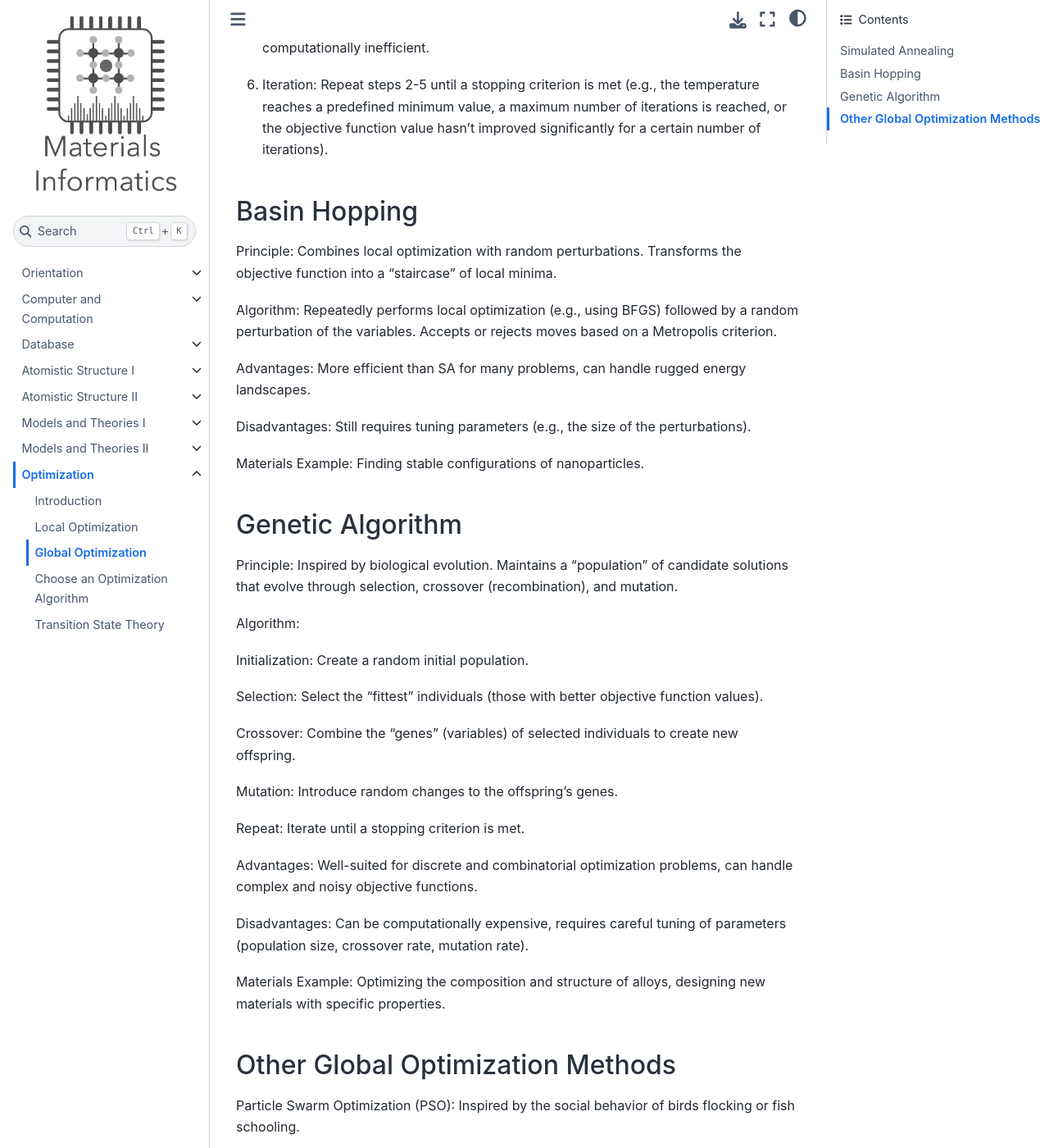
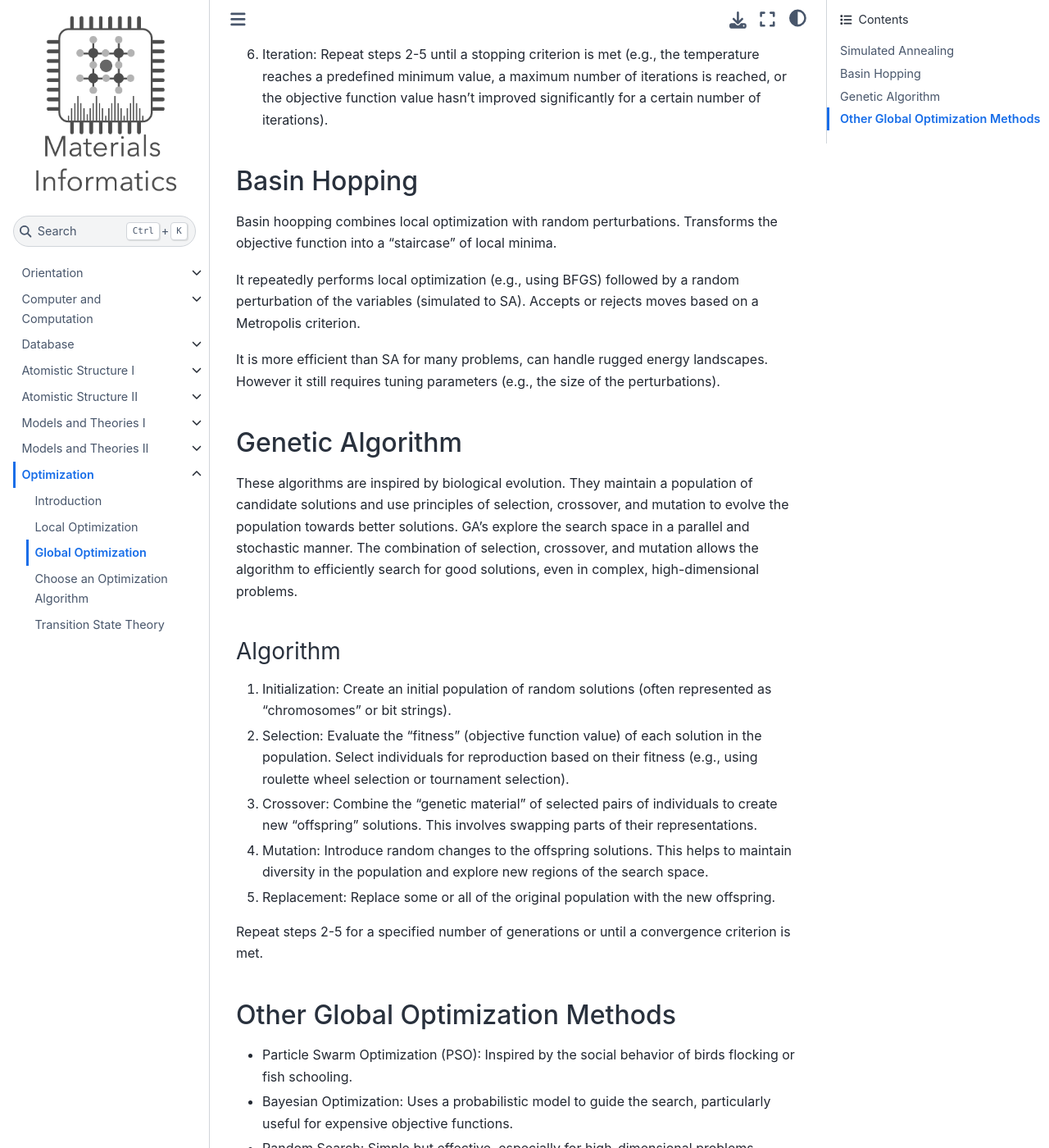
Before and after one commit to deng-group/MLE4217_5219_book, a Jupyter Book: the page built from optimization/global_optimization.md, in a window 1280 px wide and 1400 px high, scrolled down 1330 px. Shown: the whole window at 82% size. Built offline with Jupyter Book 1.0.4 settings and Sphinx 7.4.7 and the Sphinx Book theme 1.1.4, drawn with Linux system fonts in a browser that asks for light colours; pages that are not in the unit, such as notebooks, are missing from menus; comment, search, counter and statistics services are not loaded; some of the changed text lies outside the part shown.

Commit message:
Refine optimization documentation by enhancing the choose_opt.md, global_optimization.md, and local_optimization.md files for clarity and detail; improve explanations of algorithm selection and update mathematical expressions.

```diff
--- a/optimization/global_optimization.md
+++ b/optimization/global_optimization.md
@@ -1,16 +1,11 @@
 # Global Optimization
-Global methods aim to find the global minimum, even in non-convex problems.
-
-Generally more computationally expensive than local methods.
-
-Often involve a combination of exploration (searching the entire space) and exploitation (refining promising regions).
-
+Local optimization methods can get trapped in local minima. Global optimization algorithms are designed to explore the search space more broadly, increasing the chances of finding the global optimum.
 
 ## Simulated Annealing
-Principle: Inspired by the annealing process in metallurgy. Starts at a high "temperature" (allowing exploration) and gradually cools down (focusing on exploitation). Accepts moves that worsen the objective function with a probability that decreases with temperature.
+Simulated annealing is inspired by the annealing process in metallurgy. Starts at a high "temperature" (allowing exploration) and gradually cools down (focusing on exploitation). Accepts moves that worsen the objective function with a probability that decreases with temperature.
 
 ### Algorithm
-1.  Initialization: Start with an initial solution, $x_0$, and a high"temperature," $T$.
+1.  Initialization: Start with an initial solution, $x_0$, and a high "temperature," $T$.
 2.  Generate Neighbor: Generate a random neighboring solution, $x_{new}$, by perturbing the current solution. The nature of the perturbation depends on the problem (e.g., for a continuous variable, you might add a random number drawnfrom a normal distribution; for a discrete variable, you might randomly changeone of the components).
 3.  Evaluate Energy Change: Calculate the change in the objective function (often referred to as "energy" in the context of simulated annealing), $\Delta E= f(x_{new}) - f(x_{current})$.
 4.  Acceptance Criterion:
@@ -31,43 +26,30 @@
 6.  Iteration: Repeat steps 2-5 until a stopping criterion is met (e.g., the temperature reaches a predefined minimum value, a maximum number of iterations is reached, or the objective function value hasn't improved significantly for a certain number of iterations).
 
 ## Basin Hopping
-Principle: Combines local optimization with random perturbations. Transforms the objective function into a "staircase" of local minima.
+Basin hoopping combines local optimization with random perturbations. Transforms the objective function into a "staircase" of local minima.
 
-Algorithm: Repeatedly performs local optimization (e.g., using BFGS) followed by a random perturbation of the variables. Accepts or rejects moves based on a Metropolis criterion.
+It repeatedly performs local optimization (e.g., using BFGS) followed by a random perturbation of the variables (simulated to SA). Accepts or rejects moves based on a Metropolis criterion.
 
-Advantages: More efficient than SA for many problems, can handle rugged energy landscapes.
-
-Disadvantages: Still requires tuning parameters (e.g., the size of the perturbations).
-
-Materials Example: Finding stable configurations of nanoparticles.
-
+It is more efficient than SA for many problems, can handle rugged energy landscapes. However it still requires tuning parameters (e.g., the size of the perturbations).
 
 ## Genetic Algorithm
-Principle: Inspired by biological evolution. Maintains a "population" of candidate solutions that evolve through selection, crossover (recombination), and mutation.
+These algorithms are inspired by biological evolution. They maintain a population of candidate solutions and use principles of selection, crossover, and mutation to evolve the population towards better solutions. GA's explore the search space in a parallel and stochastic manner. The combination of selection, crossover, and mutation allows the algorithm to efficiently search for good solutions, even in complex, high-dimensional problems.
 
-Algorithm:
+### Algorithm
 
-Initialization: Create a random initial population.
+1. Initialization: Create an initial population of random solutions (often represented as "chromosomes" or bit strings).
 
-Selection: Select the "fittest" individuals (those with better objective function values).
+2. Selection: Evaluate the "fitness" (objective function value) of each solution in the population. Select individuals for reproduction based on their fitness (e.g., using roulette wheel selection or tournament selection).
 
-Crossover: Combine the "genes" (variables) of selected individuals to create new offspring.
+3. Crossover: Combine the "genetic material" of selected pairs of individuals to create new "offspring" solutions. This involves swapping parts of their representations.
 
-Mutation: Introduce random changes to the offspring's genes.
+4. Mutation: Introduce random changes to the offspring solutions. This helps to maintain diversity in the population and explore new regions of the search space.
 
-Repeat: Iterate until a stopping criterion is met.
+5. Replacement: Replace some or all of the original population with the new offspring.
 
-Advantages: Well-suited for discrete and combinatorial optimization problems, can handle complex and noisy objective functions.
-
-Disadvantages: Can be computationally expensive, requires careful tuning of parameters (population size, crossover rate, mutation rate).
-
-Materials Example: Optimizing the composition and structure of alloys, designing new materials with specific properties.
+Repeat steps 2-5 for a specified number of generations or until a convergence criterion is met.
 
 ## Other Global Optimization Methods
-Particle Swarm Optimization (PSO): Inspired by the social behavior of birds flocking or fish schooling.
-
-Differential Evolution (DE): Another evolutionary algorithm.
-
-Bayesian Optimization: Uses a probabilistic model to guide the search, particularly useful for expensive objective functions.
-
-Random Search: Simple but effective, especially for high-dimensional problems.
+- Particle Swarm Optimization (PSO): Inspired by the social behavior of birds flocking or fish schooling.
+- Bayesian Optimization: Uses a probabilistic model to guide the search, particularly useful for expensive objective functions.
+- Random Search: Simple but effective, especially for high-dimensional problems.
```
Also changed, not shown: optimization/choose_opt.md (+6 -3 lines), optimization/local_optimization.md (+5 -1 lines).
